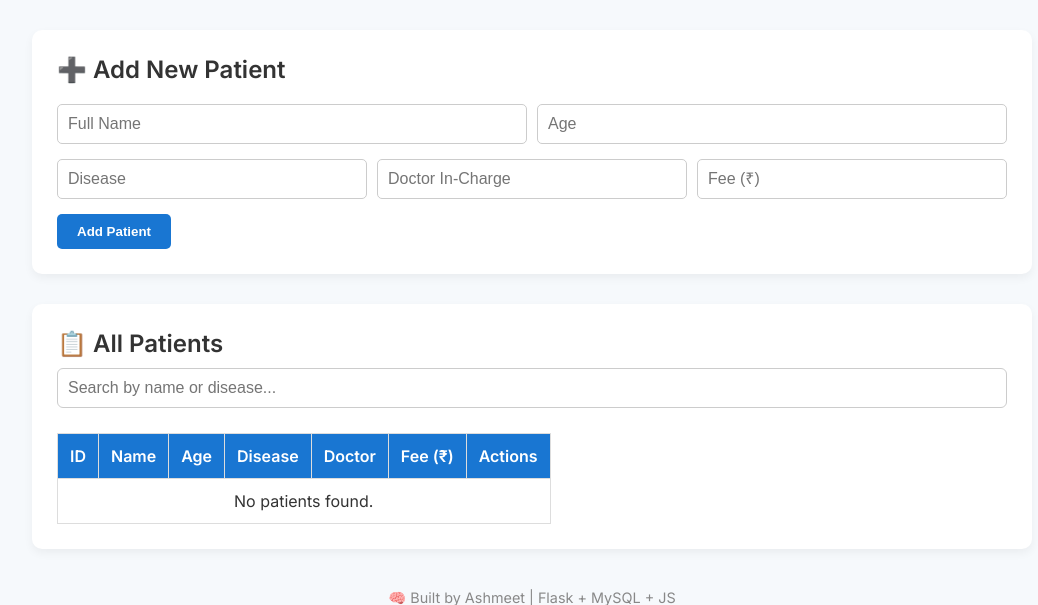
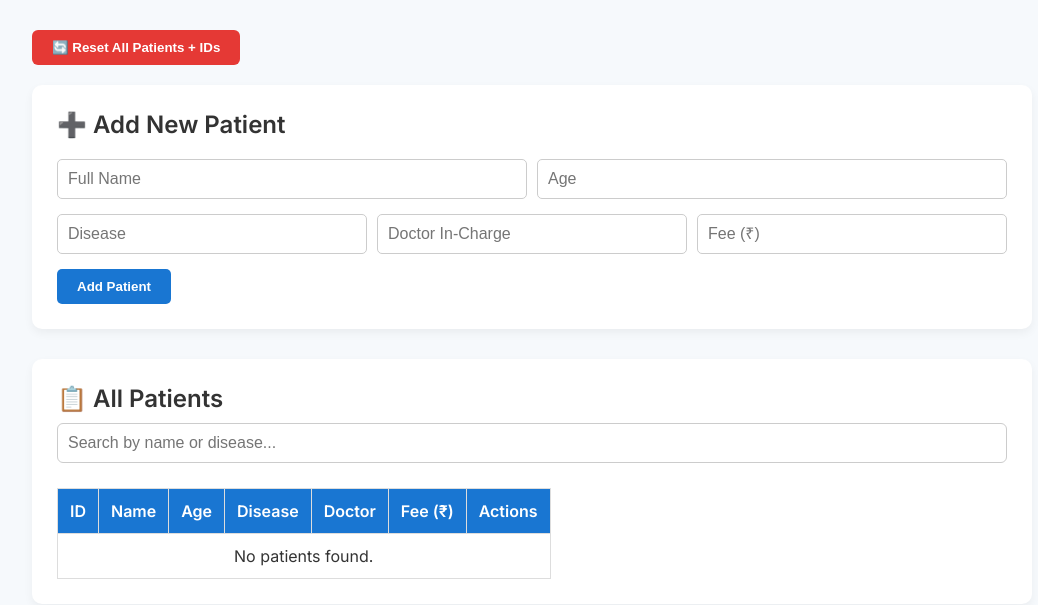
Before and after one commit to Ashmeet04Singh/patient-management-web, a Flask app: page / in a window 1280 px wide. Shown: the part 139-744 px from the top of the page, without its empty margins (108-1146 px from the left). Run offline with Flask 3, Linux system fonts and the light colour scheme; the visitor is signed in with stand-in values (Sample User, id 1); data that the repository does not hold is empty.

Commit message:
Add reset patients route and button to restart ID from 1

```diff
--- a/app.py
+++ b/app.py
@@ -7,10 +7,9 @@ import os
 load_dotenv()
 app = Flask(__name__)
 CORS(app)
-app.secret_key = "supersecretkey"  # Required for sessions
+app.secret_key = "supersecretkey"
 
-# Dummy user
-USER = {"username": "AshmeetData", "password": "0409Ashmeet*"}
+USER = {"username": "admin", "password": "pass123"}
 
 def get_connection():
     return mysql.connector.connect(
@@ -100,5 +99,13 @@ def add_patient():
     conn.close()
     return jsonify({"message": "Patient added successfully"}), 201
 
-if __name__ == '__main__':
-    app.run(host='0.0.0.0', port=5000, debug=True)
+# ✅ New reset route
+@app.route('/reset-patients', methods=['POST'])
+def reset_patients():
+    conn = get_connection()
+    cur = conn.cursor()
+    cur.execute("TRUNCATE TABLE PATIENT_DB")
+    conn.commit()
+    cur.close()
+    conn.close()
+    return redirect(url_for('home'))
--- a/templates/index.html
+++ b/templates/index.html
@@ -16,6 +16,14 @@
   </header>
 
   <main class="dashboard">
+
+    <!-- ✅ Reset Button -->
+    <form action="/reset-patients" method="POST" onsubmit="return confirm('Are you sure you want to reset all data and start from ID = 1?')">
+      <button type="submit" style="background:#e53935;color:white;padding:10px 20px;border:none;border-radius:6px;margin-bottom:20px;cursor:pointer;">
+        🔄 Reset All Patients + IDs
+      </button>
+    </form>
+
     <section class="card">
       <h2>➕ Add New Patient</h2>
       <form id="patientForm">
```
